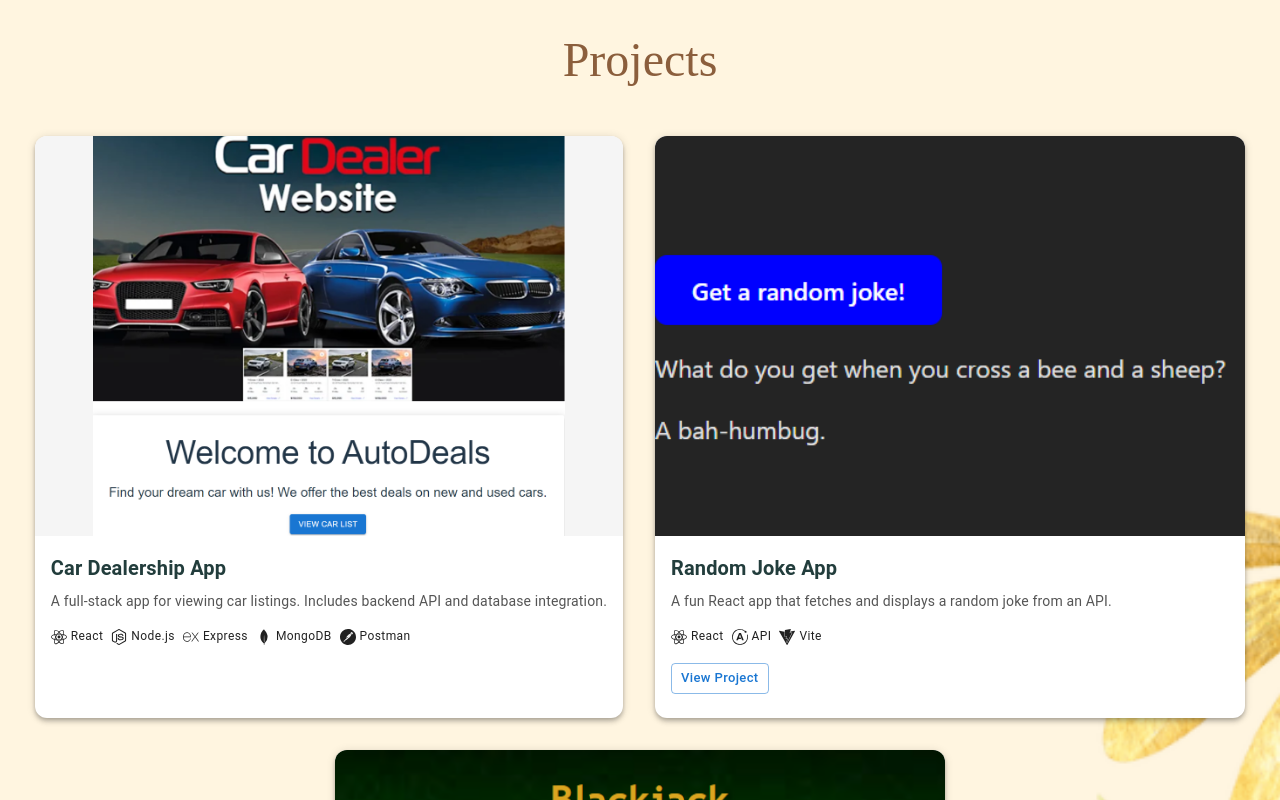
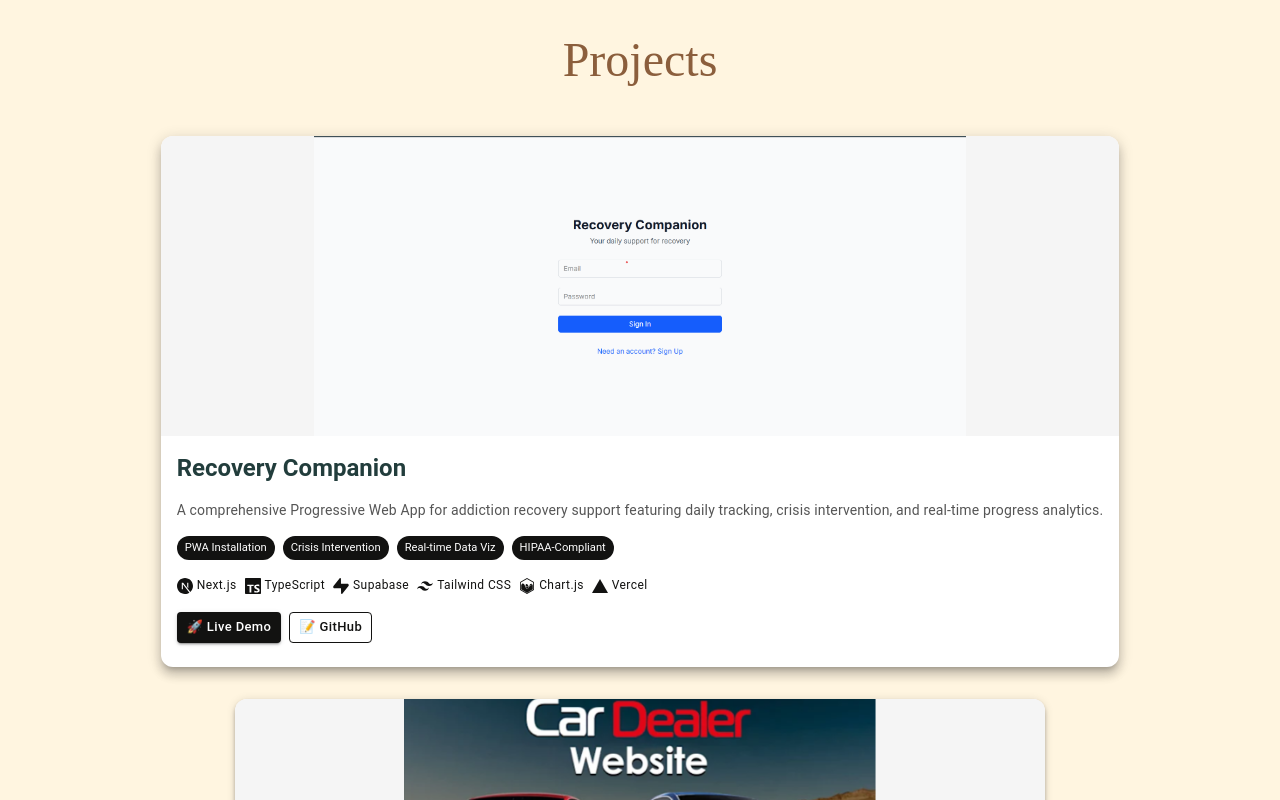
Before and after one commit to THalsell/tiffany-portfolio, a React (Vite) app: page /projects in a window 1280 px wide. Built offline with nearby package versions, Linux system fonts and the light colour scheme; a web font is replaced by a local one.

Commit message:
Add Recovery Companion and enhance projects styling

```diff
--- a/src/pages/Projects.jsx
+++ b/src/pages/Projects.jsx
@@ -6,6 +6,7 @@ import {
   CardMedia,
   Grid,
   Button,
+  Chip,
 } from '@mui/material';
 import {
   SiReact,
@@ -18,11 +19,16 @@ import {
   SiCss3,
   SiVite,
   SiApollographql,
+  SiNextdotjs,
+  SiTypescript,
+  SiTailwindcss,
+  SiSupabase,
+  SiVercel,
+  SiChartdotjs,
 } from 'react-icons/si';
 import projectsFloralBg from '../assets/projectsFloralBg.png';
 
-
-// Icon lookup
+// Icon lookup - Added new icons for Recovery Companion
 const techIcons = {
   React: <SiReact title="React" />,
   'Node.js': <SiNodedotjs title="Node.js" />,
@@ -34,30 +40,54 @@ const techIcons = {
   CSS: <SiCss3 title="CSS" />,
   Vite: <SiVite title="Vite" />,
   API: <SiApollographql title="API" />,
+  // New icons for Recovery Companion
+  'Next.js': <SiNextdotjs title="Next.js" />,
+  TypeScript: <SiTypescript title="TypeScript" />,
+  'Tailwind CSS': <SiTailwindcss title="Tailwind CSS" />,
+  Supabase: <SiSupabase title="Supabase" />,
+  Vercel: <SiVercel title="Vercel" />,
+  'Chart.js': <SiChartdotjs title="Chart.js" />,
 };
 
-// Project data
+// Enhanced project data - All projects now have highlights and GitHub links
 const projects = [
+  {
+    title: 'Recovery Companion',
+    image: '/images/recovery_companion.png',
+    description:
+      'A comprehensive Progressive Web App for addiction recovery support featuring daily tracking, crisis intervention, and real-time progress analytics.',
+    tech: ['Next.js', 'TypeScript', 'Supabase', 'Tailwind CSS', 'Chart.js', 'Vercel'],
+    link: 'https://recovery-companion-app.vercel.app',
+    github: 'https://github.com/THalsell/recovery-companion-app',
+    featured: true,
+    highlights: ['PWA Installation', 'Crisis Intervention', 'Real-time Data Viz', 'HIPAA-Compliant'],
+  },
   {
     title: 'Car Dealership App',
     image: 'images/carapp.png',
     description:
-      'A full-stack app for viewing car listings. Includes backend API and database integration.',
+      'A full-stack application for browsing and managing car listings with comprehensive backend API and database integration.',
     tech: ['React', 'Node.js', 'Express', 'MongoDB', 'Postman'],
+    github: 'https://github.com/THalsell/car-dealership-app', // Add your actual GitHub link
+    highlights: ['Full-Stack', 'REST API', 'Database Integration', 'CRUD Operations'],
   },
   {
     title: 'Random Joke App',
     image: 'images/randomJoke.png',
-    description: 'A fun React app that fetches and displays a random joke from an API.',
+    description: 'A fun and interactive React application that fetches and displays random jokes from a third-party API with smooth animations.',
     tech: ['React', 'API', 'Vite'],
     link: 'https://THalsell.github.io/random-joke',
+    github: 'https://github.com/THalsell/random-joke', // Add your actual GitHub link
+    highlights: ['API Integration', 'React Hooks', 'Responsive Design', 'Fast Loading'],
   },
   {
     title: 'BlackJack Game',
     image: 'images/blackJack.png',
-    description: 'A browser-based BlackJack game built with HTML, CSS, and JavaScript.',
+    description: 'An interactive browser-based BlackJack game featuring game logic, score tracking, and engaging user interface built with vanilla JavaScript.',
     tech: ['HTML', 'CSS', 'JavaScript'],
     link: 'https://thalsell.github.io/blackJack/',
+    github: 'https://github.com/THalsell/blackJack', // Add your actual GitHub link
+    highlights: ['Game Logic', 'DOM Manipulation', 'Event Handling', 'Vanilla JS'],
   },
 ];
 
@@ -89,24 +119,26 @@ const Projects = () => {
       {/* Project Cards */}
       <Grid container spacing={4} justifyContent="center">
         {projects.map((project, index) => (
-          <Grid item key={index} xs={12} sm={6} md={4}>
+          <Grid item key={index} xs={12} sm={6} md={project.featured ? 8 : 4}>
             <Card
               sx={{
                 height: '100%',
                 display: 'flex',
                 flexDirection: 'column',
                 justifyContent: 'space-between',
-                boxShadow: 4,
+                boxShadow: project.featured ? 8 : 4,
                 borderRadius: 3,
-                overflow: 'hidden',
+                overflow: 'hidden'
               }}
             >
+
+
               <CardMedia
                 component="img"
                 image={project.image}
                 alt={project.title}
                 sx={{
-                  height: 400,
+                  height: project.featured ? 300 : 400,
                   objectFit: 'contain',
                   backgroundColor: '#f5f5f5',
                 }}
@@ -115,17 +147,45 @@ const Projects = () => {
               <CardContent sx={{ flexGrow: 1 }}>
                 {/* Title */}
                 <Typography
-                  variant="h6"
+                  variant={project.featured ? "h5" : "h6"}
                   gutterBottom
-                  sx={{ fontWeight: 600, color: '#223d3c' }}
+                  sx={{
+                    fontWeight: 600,
+                    color: '#223d3c',
+                    mb: project.featured ? 2 : 1
+                  }}
                 >
                   {project.title}
                 </Typography>
 
                 {/* Description */}
-                <Typography variant="body2" sx={{ color: '#555' }}>
+                <Typography
+                  variant="body2"
+                  sx={{
+                    color: '#555',
+                    mb: project.highlights ? 2 : 0
+                  }}
+                >
                   {project.description}
                 </Typography>
+
+                {/* Project Highlights - Now for ALL projects */}
+                {project.highlights && (
+                  <Box sx={{ mb: 2, display: 'flex', gap: 1, flexWrap: 'wrap' }}>
+                    {project.highlights.map((highlight) => (
+                      <Chip
+                        key={highlight}
+                        label={highlight}
+                        size="small"
+                        sx={{
+                          backgroundColor: project.featured ? '#121211' : '#121211',
+                          color: 'white',
+                          fontSize: '0.7rem',
+                        }}
+                      />
+                    ))}
+                  </Box>
+                )}
 
                 {/* Technologies */}
                 {project.tech && (
@@ -133,7 +193,12 @@ const Projects = () => {
                     {project.tech.map((tech) => (
                       <Box
                         key={tech}
-                        sx={{ display: 'flex', alignItems: 'center', gap: 0.5 }}
+                        sx={{
+                          display: 'flex',
+                          alignItems: 'center',
+                          gap: 0.5,
+                          color: project.featured ? '#121211' : '#121211'
+                        }}
                       >
                         {techIcons[tech]}
                         <Typography variant="caption">{tech}</Typography>
@@ -142,18 +207,51 @@ const Projects = () => {
                   </Box>
                 )}
 
-                {/* External Link */}
+                {/* Action Buttons - Enhanced for ALL projects */}
+                <Box sx={{ mt: 2, display: 'flex', gap: 1, flexWrap: 'wrap' }}>
+                  {/* Live Demo Button */}
                   {project.link && (
                     <Button
                       href={project.link}
                       target="_blank"
+                      variant="contained"
+                      size="small"
+                      sx={{
+                        textTransform: 'none',
+                        backgroundColor: project.featured ? '#121211' : '#121211',
+                        '&:hover': {
+                          backgroundColor: project.featured ? '#121211' : '#121211',
+                        }
+                      }}
+                    >
+                      🚀 Live Demo
+                    </Button>
+                  )}
+
+                  {/* GitHub Button - Now for ALL projects */}
+                  {project.github && (
+                    <Button
+                      href={project.github}
+                      target="_blank"
                       variant="outlined"
                       size="small"
-                    sx={{ mt: 2, textTransform: 'none' }}
+                      sx={{
+                        textTransform: 'none',
+                        borderColor: project.featured ? '#121211' : '#121211',
+                        color: project.featured ? '#121211' : '#121211',
+                        '&:hover': {
+                          borderColor: project.featured ? '#121211' : '#121211',
+                          backgroundColor: project.featured
+                            ? 'rgba(139, 94, 60, 0.04)'
+                            : 'rgba(184, 134, 11, 0.04)',
+                        }
+                      }}
                     >
-                    View Project
+                      📝 GitHub
                     </Button>
                   )}
+
+                </Box>
               </CardContent>
             </Card>
           </Grid>
```
Also changed, not shown: public/images/recovery_companion.png (added). Lines whose indentation alone changed are shown as unchanged.
